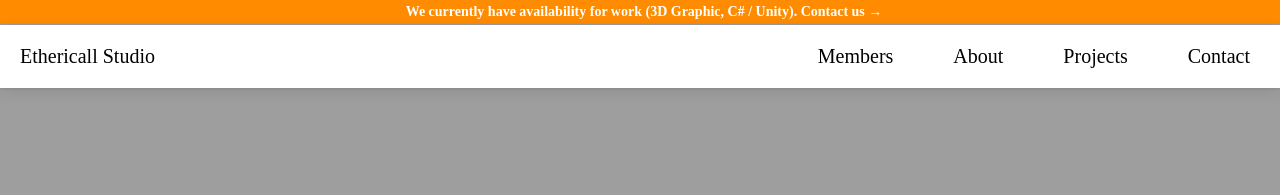
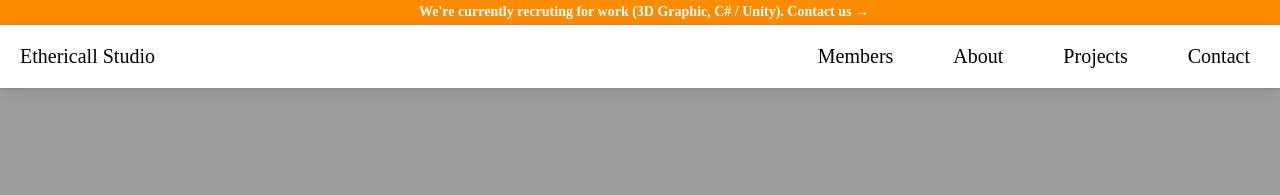
Before and after one commit to Ethericall-Studio/ethericall-studio.github.io, a Jekyll site: the page built from index.md, in a window 1280 px wide. Shown: the top 195 px of the page. Built offline with Jekyll 4.4.1, drawn with Linux system fonts in a browser that asks for light colours; some web fonts are replaced.

Commit message:
Change text

```diff
--- a/_config.yml
+++ b/_config.yml
@@ -30,7 +30,7 @@ discord-id: "737997850662666312"
 # Site info banner
 banner:
  enabled: "true"
- text: "We currently have availability for work (3D Graphic, C# / Unity)."
+ text: "We're currently recruting for work (3D Graphic, C# / Unity)."
  text-pl: "Mamy wolne miejsca pracy (Grafik 3D, C# / Unity)."
  # link: "jobs"
  # link-pl: "jobs-pl"
```
